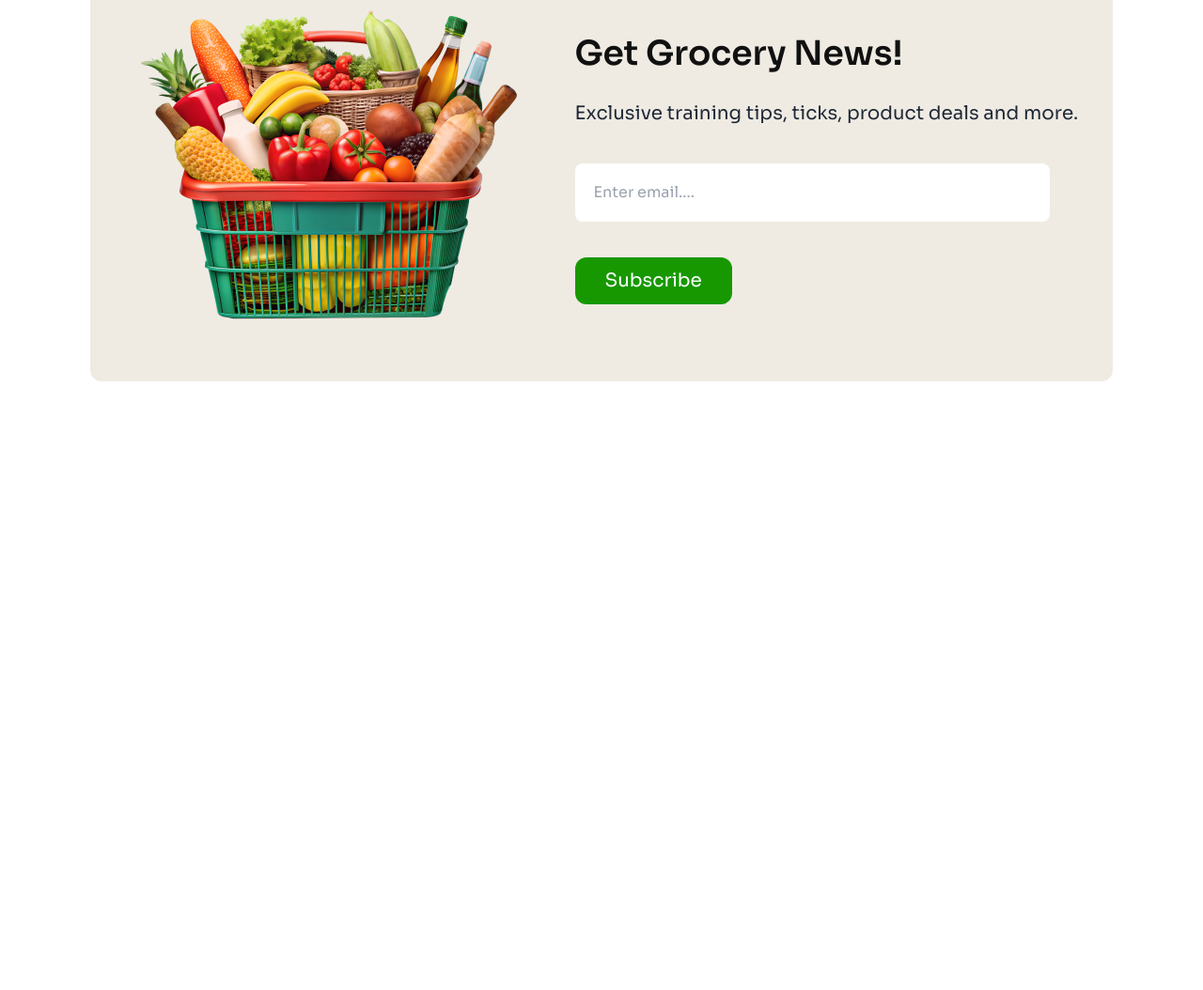
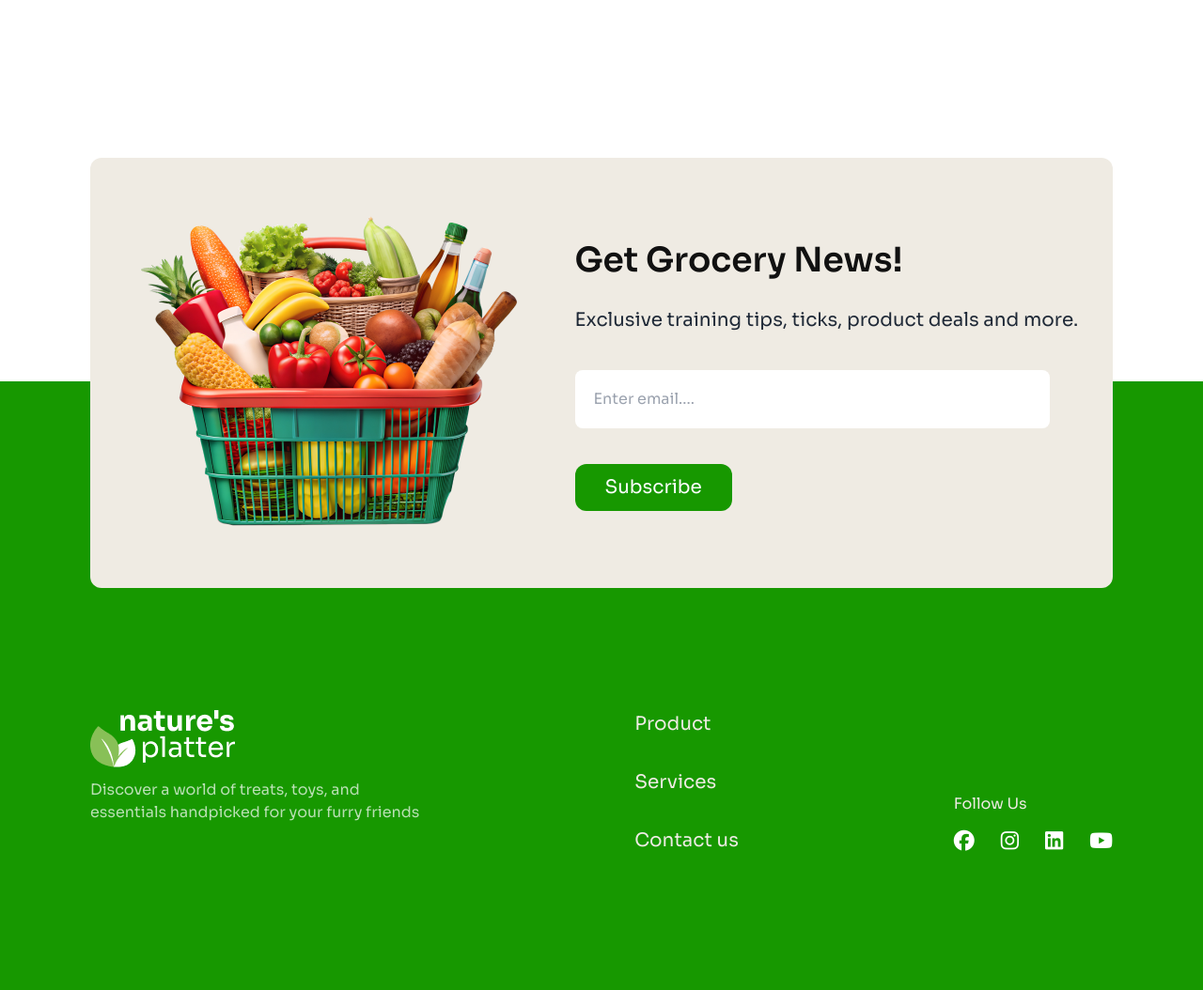
Before and after one commit to dev-mhratul/vegetable-store, a plain HTML site: page index.html in a window 1280 px wide. Shown: the part 3806-4860 px from the top of the page at 94% size. Before the commit the page ends 4212 px from the top, so only its background shows below. Drawn offline with nearby package versions, Linux system fonts and the light colour scheme; a web font is replaced by a local one.

Commit message:
complete vegetable website

```diff
--- a/index.html
+++ b/index.html
@@ -56,6 +56,9 @@
 
                 bg1st:'rgba(83, 219, 58, 1)',
                 bg2nd:'rgba(255, 255, 255, 1)',
+
+                // footer-p-tag
+                fpopc70:'rgba(255, 255, 255, 0.7)',
 
               }
             }
@@ -314,7 +317,7 @@
             </div>
            </section>
            <!-- section-4 -->
-            <section class="flex flex-col lg:flex-row bg-[#EFEBE3] rounded-xl justify-evenly items-center py-[32px] lg:py-[55px]">
+            <section class="relative -bottom-[270px] lg:-bottom-[220px] flex flex-col lg:flex-row bg-[#EFEBE3] rounded-xl justify-evenly items-center py-[32px] lg:py-[55px]">
               <div>
                 <img src="assets/vegetable-busket.png" alt="">
               </div>
@@ -329,5 +332,32 @@
             </section>
       </main>
       <!-- footer -->
+       <footer class=" bg-[#179800] pt-[350px] pb-[50px] lg:pb-[144px]">
+        <div class="w-[85vw] mx-auto flex flex-col lg:flex-row justify-between gap-14">
+          <div>
+            <img src="assets/logo-footer.png" alt="">
+            <p class="text-fpopc70 mt-3">Discover a world of treats, toys, and<br> essentials handpicked for your furry friends</p>
+          </div>
+          <!-- 2nd -->
+         <div>
+          <ul class="grid grid-cols-1 gap-5 lg:gap-8">
+            <li><a class="lg:text-[20px] text-[#EFEBE3] " href="">Product</a></li>
+            <li><a class="lg:text-[20px] text-[#EFEBE3]" href="">Services</a></li>
+            <li><a class="lg:text-[20px] text-[#EFEBE3]" href="">Contact us</a></li>
+          </ul>
+         </div>
+         <!-- 3rd -->
+          <div class="flex flex-col justify-end gap-4">
+            <h2 class="text-[#EFEBE3] text-[14] lg:text-[16px]">Follow Us</h2>
+            <ul class="flex gap-7">
+              <li><a href=""></a><i class="fa-brands fa-facebook text-[22px] text-white"></i></li>
+              <li><a href=""></a><i class="fa-brands fa-instagram text-[22px] text-white"></i></li>
+              <li><a href=""></a><i class="fa-brands fa-linkedin text-[22px] text-white"></i></li>
+              <li><a href=""></a><i class="fa-brands fa-youtube text-[22px] text-white"></i></li>
+            </ul>
+          </div>
+        </div>
+
+       </footer>
 </body>
 </html>
```
